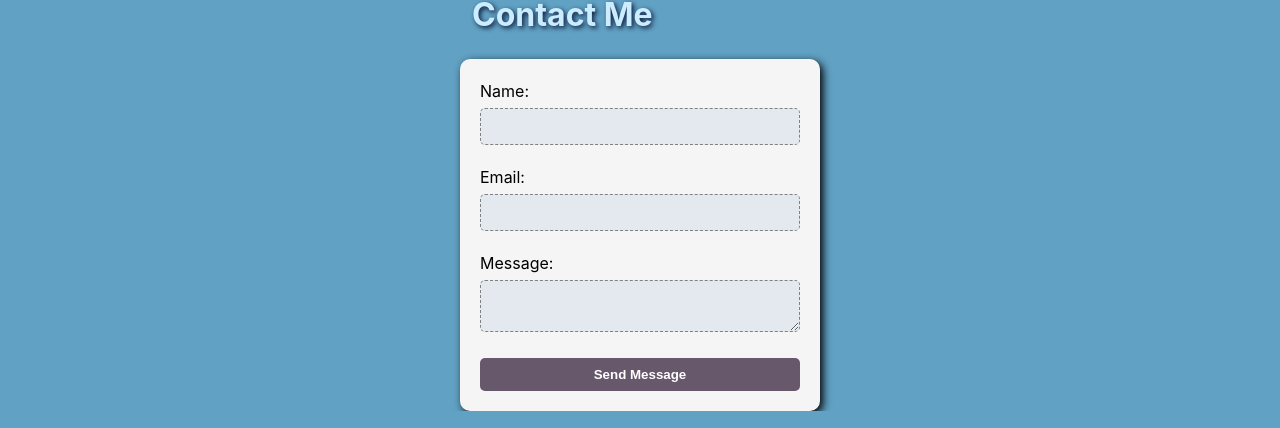
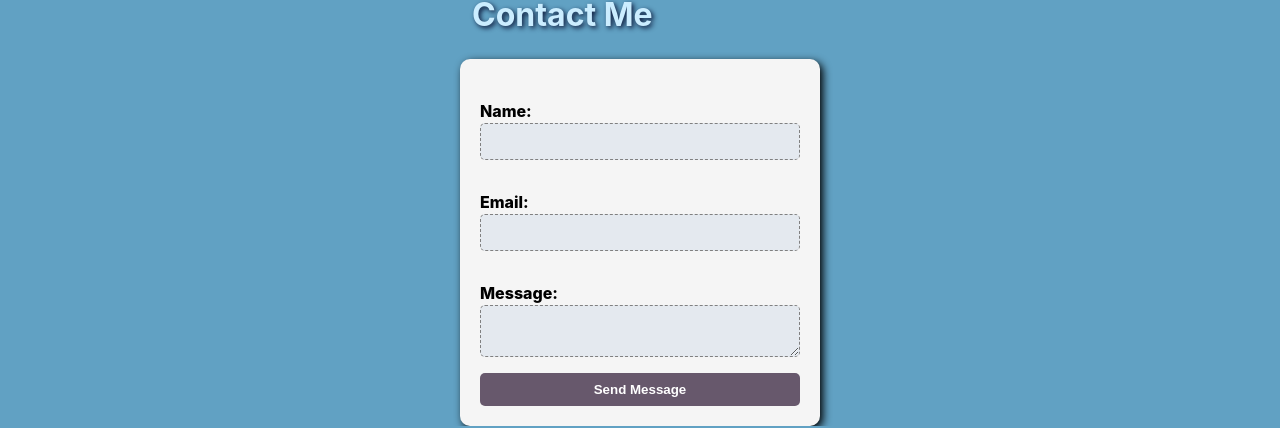
Before and after one commit to bahossdev/React-Portfolio, a React (Vite) app: page /Contact in a window 1280 px wide. Shown: the part 215-643 px from the top of the page. Built offline with nearby package versions, Linux system fonts and the light colour scheme.

Commit message:
error stying

```diff
--- a/src/index.css
+++ b/src/index.css
@@ -58,8 +58,9 @@ ul {
   margin-left: 20px;
 }
 
-.active a{
-  color: rgb(230, 170, 248);}
+.active a {
+  color: rgb(230, 170, 248);
+}
 
 h1 {
   font-size: 3.2em;
@@ -122,17 +123,22 @@ h3 {
   box-shadow: var(--box-shadow);
 }
 
-.form-group {
-  margin-bottom: 20px;
+label {
+  display: block;
+  font-weight: 800;
+  margin-top: 20px;
 }
 
-label {
-  display: block;
-  margin-bottom: 5px;
+.error {
+font-style: italic;
+font-size: small;
+color:rgb(79, 78, 78);
+margin-bottom: 10px;
 }
 
 input,
 textarea {
+  color: black;
   width: 100%;
   padding: 10px;
   border: 1px solid #ccc;
@@ -209,10 +215,11 @@ footer {
   padding: 60px;
 }
 
-.card li{
-  list-style:square;
+.card li {
+  list-style: square;
   margin-left: 30px;
 }
+
 .resume {
   display: block;
   position: relative;
--- a/src/pages/Contact.jsx
+++ b/src/pages/Contact.jsx
@@ -50,7 +50,7 @@ function Contact() {
             required
           />
         </div>
-        <div>{error.name}</div>
+        <div className="error">{error.name}</div>
         <div className="form-group">
           <label htmlFor="email">Email:</label>
           <input
@@ -63,7 +63,7 @@ function Contact() {
             required
           />
         </div>
-        <div>{error.email}</div>
+        <div className="error">{error.email}</div>
         <div className="form-group">
           <label htmlFor="message">Message:</label>
           <textarea
@@ -75,7 +75,7 @@ function Contact() {
             required
           ></textarea>
         </div>
-        <div>{error.message}</div>
+        <div className="error">{error.message}</div>
         <button type="submit" disabled={(error.name || error.email || error.message) || (!name.length || !email.length || !message.length) ? true : ''}>{success || 'Send Message'}</button>
       </form>
     </div>
```
Also changed, not shown: src/assets/screenshot.jpg (added), src/assets/screenshot2.jpg (added).
